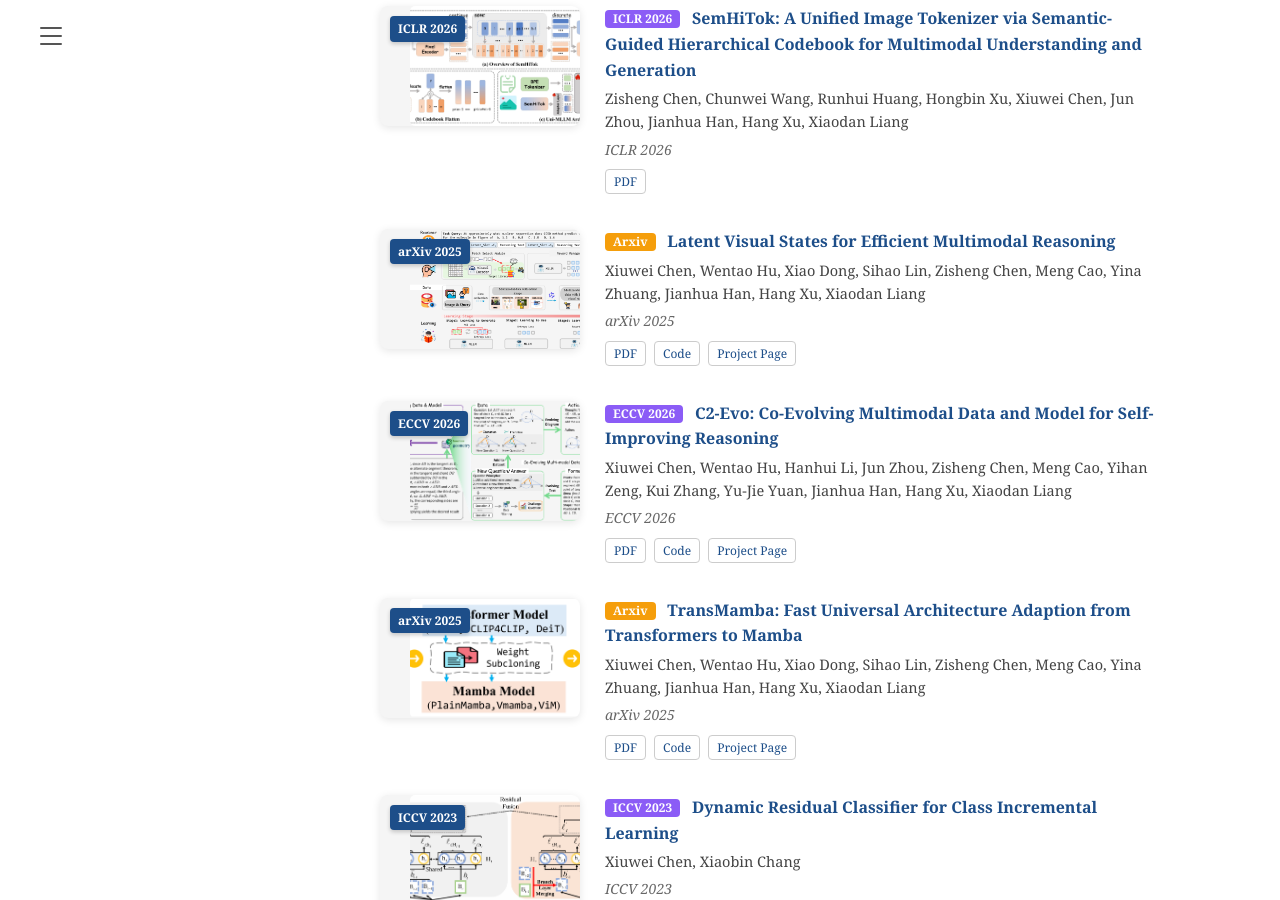
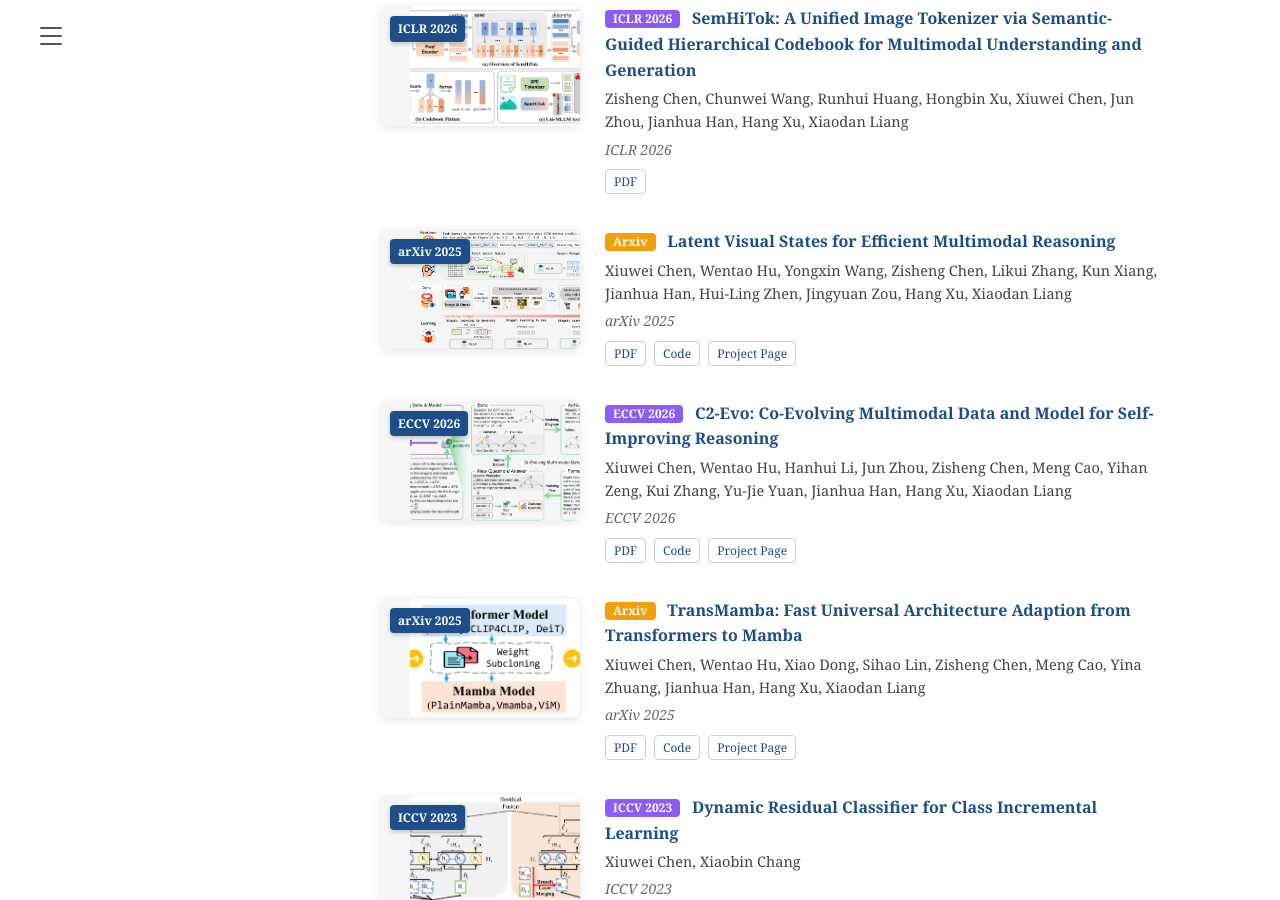
Before and after one commit to chen-xw/chen-xw.github.io, a Jekyll site: the page built from index.markdown, in a window 1280 px wide and 900 px high, scrolled down 1795 px. Built offline with Jekyll 4.4.1, drawn with Linux system fonts in a browser that asks for light colours; comment, search, counter and statistics services are not loaded.

Commit message:
Update index.markdown

```diff
--- a/index.markdown
+++ b/index.markdown
@@ -323,7 +323,7 @@ permalink: /
                             <span class="badge tag-arxiv">Arxiv</span> <a href="https://arxiv.org/abs/2606.24233">Latent Visual States for Efficient Multimodal Reasoning</a>
                         </div>
                         <div class="pub-authors">
-                            Xiuwei Chen, Wentao Hu, Xiao Dong, Sihao Lin, Zisheng Chen, Meng Cao, Yina Zhuang, Jianhua Han, Hang Xu, Xiaodan Liang
+                            Xiuwei Chen, Wentao Hu, Yongxin Wang, Zisheng Chen, Likui Zhang, Kun Xiang, Jianhua Han, Hui-Ling Zhen, Jingyuan Zou, Hang Xu, Xiaodan Liang
                         </div>
                         <div style="font-style: italic; color: #666; font-size: 14px;">arXiv 2025</div>
                         <div class="pub-links">
```
